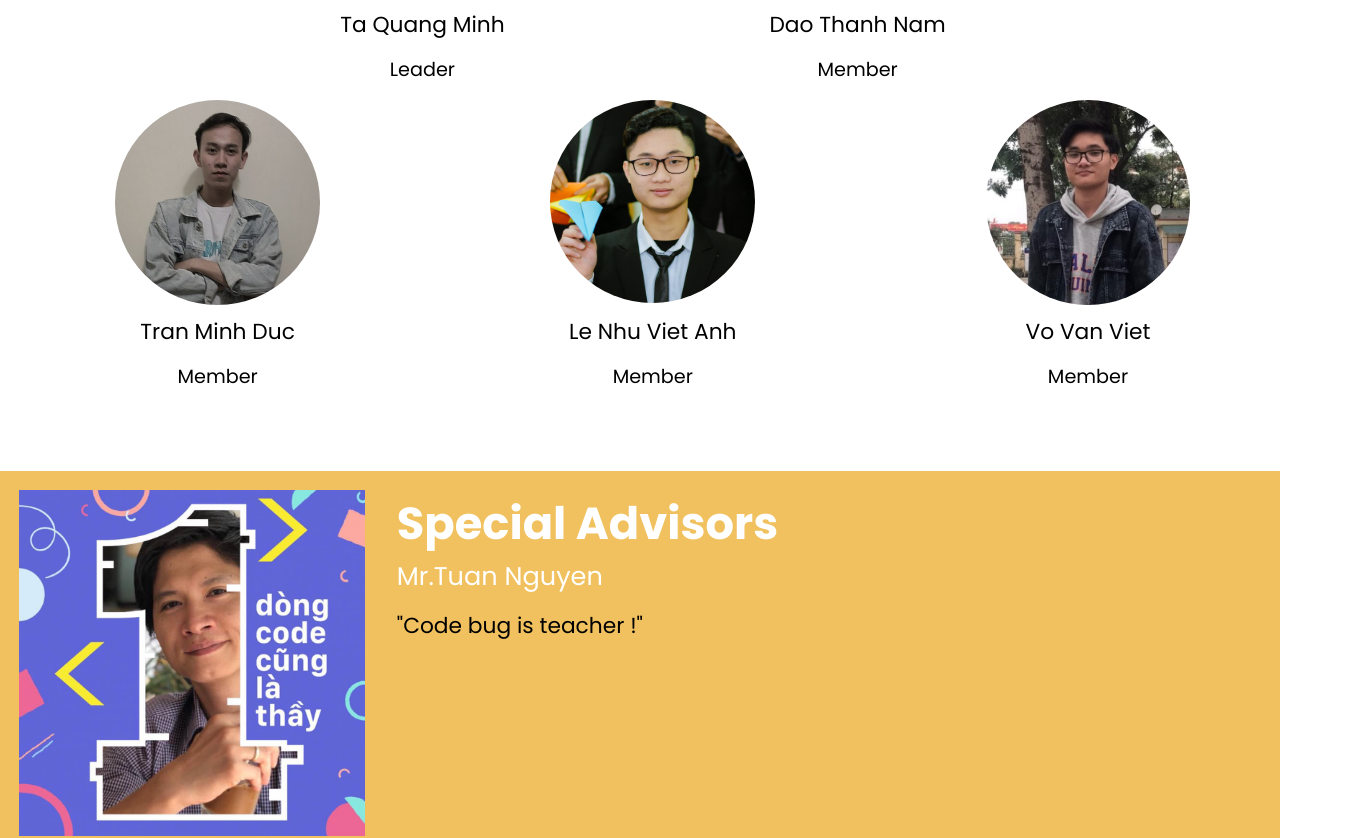
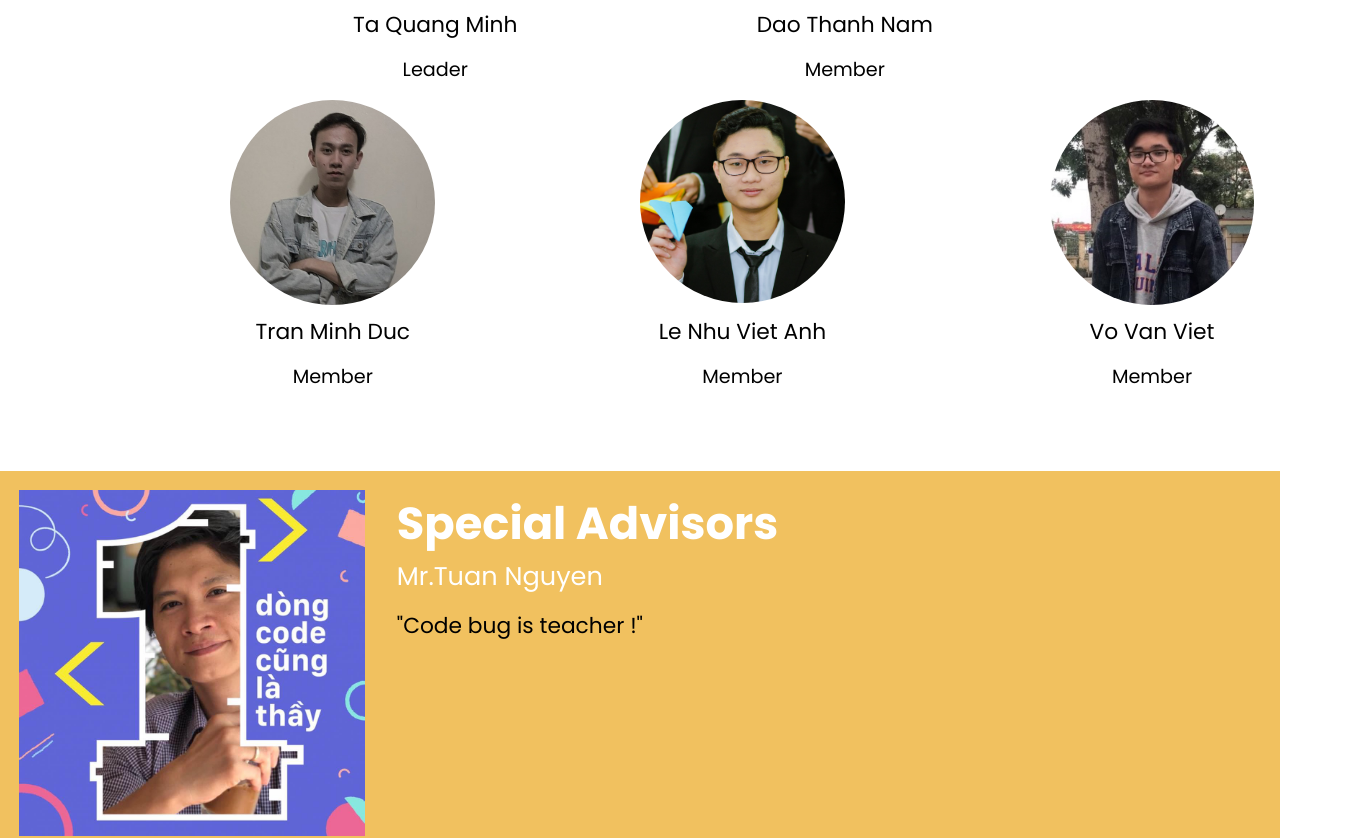
Before and after one commit to T2108A-Luonvuituoi-G1/Origami-eProject, a React (Create React App) app: page /aboutus in a window 1280 px wide. Shown: the part 940-1778 px from the top of the page, 1357 px wide, since content can reach past the window. Built offline with nearby package versions, Linux system fonts and the light colour scheme.

Commit message:
Update AboutUsContainer.css

```diff
--- a/src/OrigamiPage/AboutUs/Assets/Css/AboutUsContainer.css
+++ b/src/OrigamiPage/AboutUs/Assets/Css/AboutUsContainer.css
@@ -24,11 +24,11 @@
 .about_us--bottom{
   display: flex;
   justify-content: space-around;
-  margin: 10vw -10vw;
+  margin: 10vw 0vw;
 }
 
 .card{
-  width: 34vw;
+  width: 32vw;
   height: 14vw;
   display: flex;
   justify-content: center;
```
